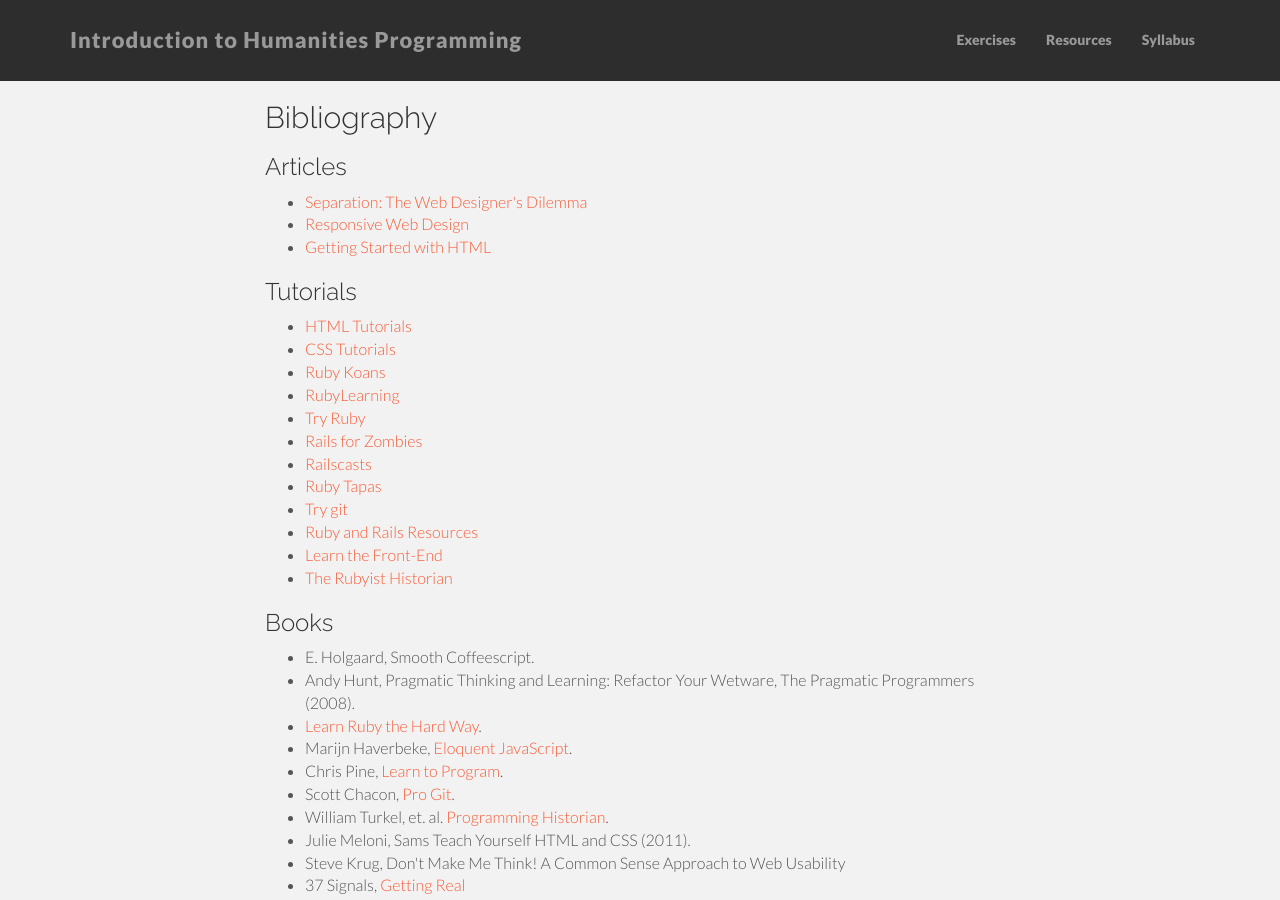
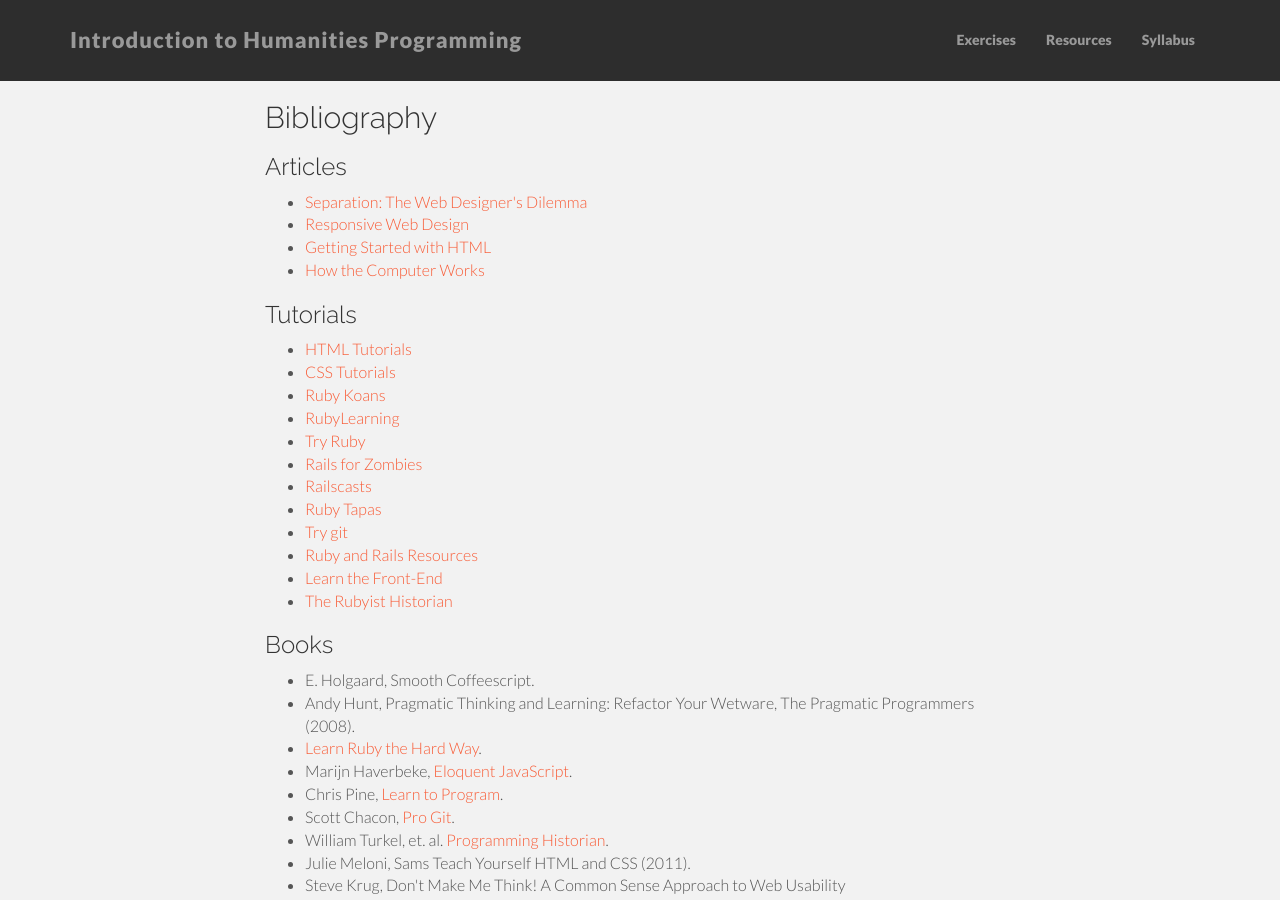
Before and after one commit to humanitiesprogramming/humanitiesprogramming.github.io, a Jekyll site: the page built from resources.md, in a window 1280 px wide and 900 px high, scrolled down 341 px. Built offline with Jekyll 4.4.1, drawn with Linux system fonts in a browser that asks for light colours; nearby versions of some CDN libraries.

Commit message:
Add 'how the Computer Works' article

```diff
--- a/resources.md
+++ b/resources.md
@@ -20,6 +20,7 @@
     <li><a href="http://alistapart.com/article/separationdilemma">Separation: The Web Designer's Dilemma</a></li>
     <li><a href="http://alistapart.com/article/responsive-web-design">Responsive Web Design</a></li>
     <li><a href="http://www.w3.org/MarkUp/Guide/">Getting Started with HTML</a></li>
+    <li><a href="http://www.digitalhumanities.org/companion/view?docId=blackwell/9781405103213/9781405103213.xml&chunk.id=ss1-3-1&toc.depth=1&toc.id=ss1-3-1&brand=default">How the Computer Works</a></li>
   </ul>
 
   <h3>Tutorials</h3>
```
